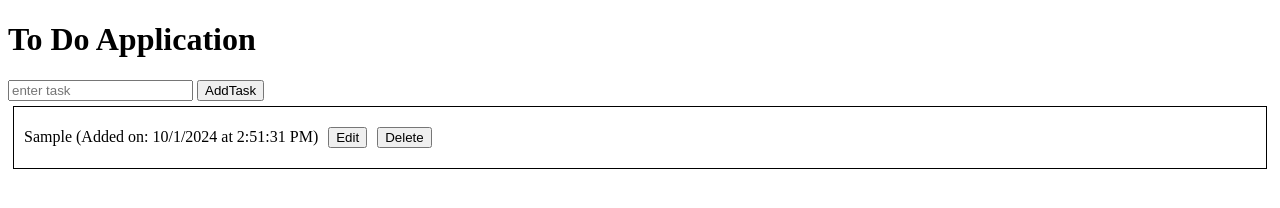
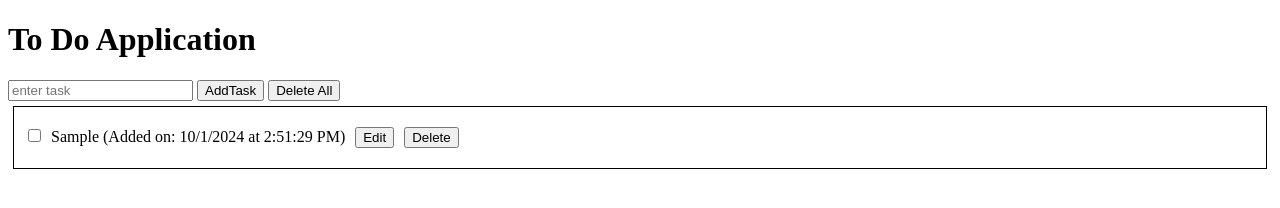
Before and after one commit to saaho436/TodoApp, a website built with Vite: page index.html in a window 1280 px wide. Both pictures are taken after typing "Sample" into the empty fields and a click on the button "AddTask". Built offline with nearby package versions, Linux system fonts and the light colour scheme.

Commit message:
check functionality

```diff
--- a/index.html
+++ b/index.html
@@ -13,6 +13,7 @@
       <h1>To Do Application</h1>
       <input type="text"  id="inputText" placeholder="enter task ">
       <button id="Addbtn">AddTask</button>
+      <button id="deleteAll">Delete All</button>
     </div>
     <div id="container"></div>
 
--- a/main.js
+++ b/main.js
@@ -1,82 +1,14 @@
-// const arr = [];
-// const button = document.getElementById("Addbtn");
-
-// button.addEventListener("click", function() {
-//     const Taskcontainer = document.getElementById("container");
-//     const inputTxt = document.getElementById("inputText").value.trim();
-//     const formattedDate = currentDate.toLocaleDateString();
-//     const formattedTime = currentDate.toLocaleTimeString();
-//     if(inputTxt === ""){
-//         window.alert("task cannot be empty");
-//         return;
-
-//     }
-
-//     const createdDiv = document.createElement("div");
-//     createdDiv.classList.add("creatd-div");
-//     createdDiv.id = arr.length + 1;
-
-//     const textSpan = document.createElement("span"); // Use a span for the task text
-
-//     // Append the text span to the div
-//     textSpan.textContent = inputTxt;
-//     createdDiv.appendChild(textSpan);
-
-//     const dateTimeSpan=document.createElement("span");
-//     dateTimeSpan=`created:${formattedDate} at ${formattedTime}`;
-//     createdDiv.appendChild(dateTimeSpan);
-
-
-
-//     const Edit = document.createElement("button");
-//     Edit.classList.add("edit-btn");
-//     Edit.textContent = "Edit";
-//     createdDiv.appendChild(Edit);
-
-//     const Delete = document.createElement("button");
-//     Delete.classList.add("delete-btn");
-//     Delete.textContent = "Delete";
-//     createdDiv.appendChild(Delete);
-
-//     Taskcontainer.appendChild(createdDiv);
-
-//     // Edit button logic
-//     Edit.addEventListener("click", function() {
-//         if (Edit.textContent === "Edit") {
-//             // Replace the span with an input field to allow editing
-//             const inputField = document.createElement("input");
-//             inputField.type = "text";
-//             inputField.value = textSpan.textContent; // Pre-populate with existing text
-
-//             createdDiv.replaceChild(inputField, textSpan); // Replace textSpan with inputField
-//             createdDiv.removeChild(Delete);
-
-//             Edit.textContent = "Save"; // Change "Edit" to "Save"
-//         } else if (Edit.textContent === "Save") {
-//             // Save the edited content and replace the input field with the updated text
-//             textSpan.textContent = createdDiv.querySelector("input").value;
-//             createdDiv.replaceChild(textSpan, createdDiv.querySelector("input")); // Replace input with updated span
-
-//             Edit.textContent = "Edit"; // Change "Save" back to "Edit"
-//             createdDiv.appendChild(Delete);
-//         }
-//     });
-
-//     Delete.addEventListener("click",function(){
-//         Taskcontainer.removeChild(createdDiv);
-//     });
-
-//     // Clear the input field
-//     document.getElementById("inputText").value = "";
-//     arr.push(createdDiv);
-// });
 
 const arr = [];
 const button = document.getElementById("Addbtn");
+const check=[];
+const unique=[];
 
 button.addEventListener("click", function() {
     const Taskcontainer = document.getElementById("container");
     const inputTxt = document.getElementById("inputText").value.trim(); // Trim extra spaces
+    const deleteAllButton=document.getElementById("deleteAll");
+
 
     // Check if the input is empty
     if (inputTxt === "") {
@@ -93,6 +25,15 @@ button.addEventListener("click", function() {
     const createdDiv = document.createElement("div");
     createdDiv.classList.add("creatd-div");
     createdDiv.id = arr.length + 1;
+
+    //check box for delete
+    const checkBox=document.createElement("input");
+    checkBox.type="checkbox"
+    checkBox.id=createdDiv.id;
+    checkBox.classList.add("check-box");
+    checkBox.name="boxes";
+    createdDiv.appendChild(checkBox);
+
 
     // Create the task text span
     const textSpan = document.createElement("span");
@@ -139,7 +80,7 @@ button.addEventListener("click", function() {
             const editTime = currentDate.toLocaleTimeString(); // Format the time (e.g., 2:34 PM)
             const editeddate = document.createElement("span");
             // editeddate.textContent = ` (Edited on: ${editDate} at ${editTime})`;
-            dateSpan.textContent = ` (Added on: ${formattedDate} at ${formattedTime} Edited on: ${editDate} at ${editTime})`;
+            dateSpan.textContent = ` (Added on: ${formattedDate} at ${formattedTime} || Edited on: ${editDate} at ${editTime})`;
             createdDiv.appendChild(editeddate); // Append date and time
 
 
@@ -157,8 +98,36 @@ button.addEventListener("click", function() {
         Taskcontainer.removeChild(createdDiv);
     });
 
+     // Clear the input field
+    document.getElementById("inputText").value = "";
 
-    // Clear the input field
-    document.getElementById("inputText").value = "";
+    checkBox.addEventListener("click",function(){
+        const checkboxes = document.querySelectorAll('input[name="boxes"]:checked');
+        checkboxes.forEach((checkBox)=>{
+            check.push(checkBox.id);
+        // console.log(check);
+        const uniqueele=[...new Set(check)];
+        console.log(uniqueele);
+        unique.push(uniqueele);
+        console.log("unique array"+unique)
+    });
+
+    });
+
+
+
+    deleteAllButton.addEventListener("click",function(check){
+        createdDiv.forEach()
+
+    });
+
+
+    // console.log(checkBox.id);
+    // console.log(createdDiv.id);
+
+
+
+
+
     arr.push(createdDiv);
 });
--- a/style.css
+++ b/style.css
@@ -10,3 +10,8 @@
   .delete-btn{
 
   }
+
+  .check-box{
+    margin-right: 10px;
+
+  }
```
